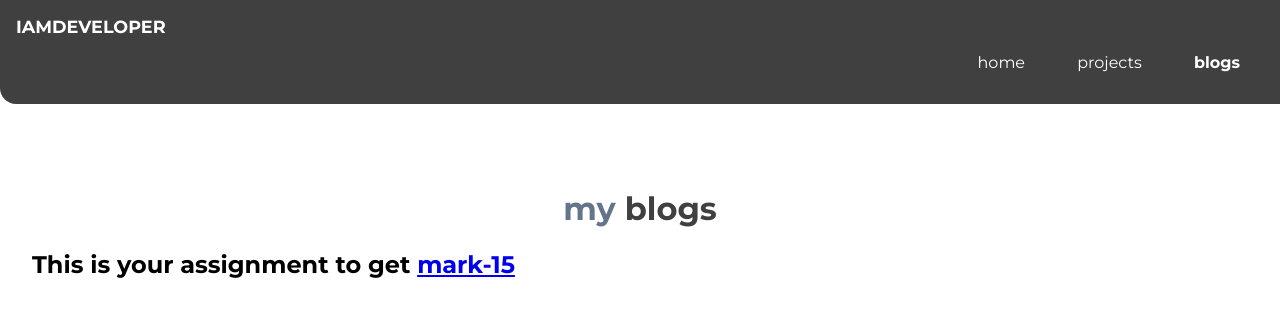
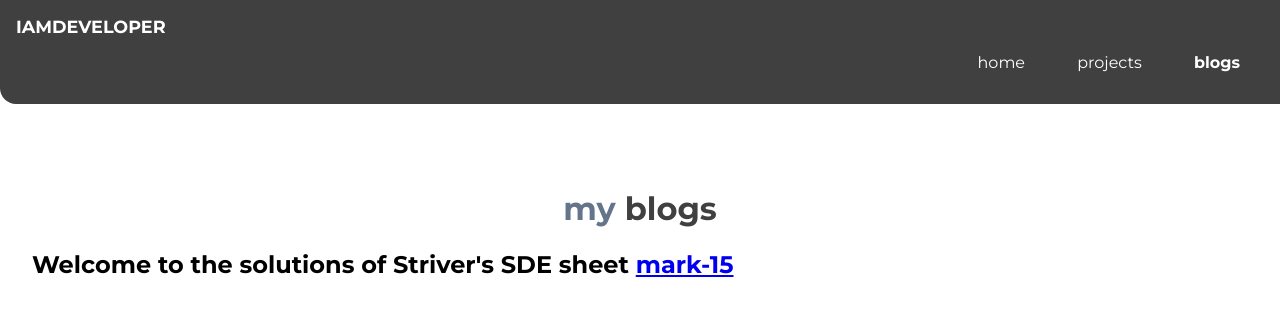
Before and after one commit to adkuakku/adarsh-baalak-portfolio, a plain HTML site: page blogs.html in a window 1280 px wide. Drawn offline with Linux system fonts and the light colour scheme.

Commit message:
blog update

```diff
--- a/blogs.html
+++ b/blogs.html
@@ -23,7 +23,7 @@
     </nav>
     <header class="hero">
         <h1 class="hero-heading">my <span class="heading-inverted">blogs</span></h1>
-        <h2>This is your assignment to get <a href="https://neog.camp/guide/mark-15-checklist">mark-15</a></h2>
+        <h2>Welcome to the solutions of Striver's SDE sheet <a href="https://github.com/adkuakku/Strivers-SDE-sheet-challenge/tree/main/codes">mark-15</a></h2>
     </header>
 </body>
 </html>
```
